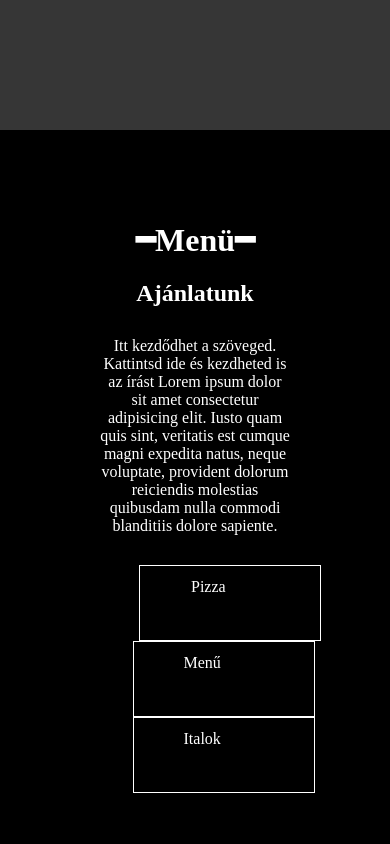
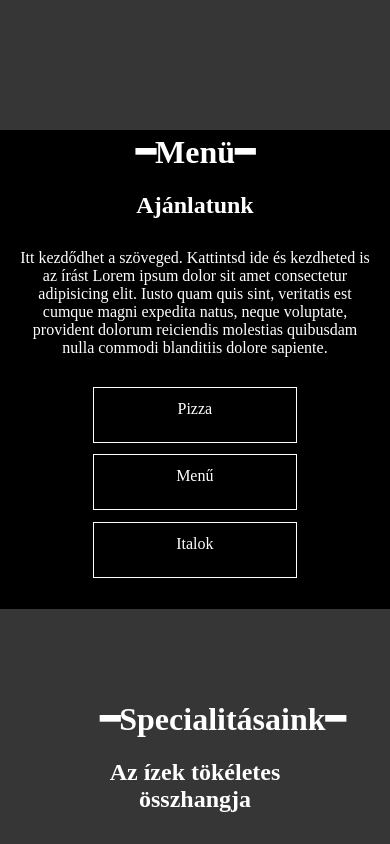
Before and after one commit to tothgergogithub/TG_pizza, a plain HTML site: page index.html in a window 390 px wide. Shown: the part 720-1564 px from the top of the page. Drawn offline with Linux system fonts and the light colour scheme.

Commit message:
reszponzivmenu

```diff
--- a/pizza.css
+++ b/pizza.css
@@ -368,19 +368,26 @@ body{
     }
     #menu{
         display: block;
+        padding: 20px;
     }
     .szoveg3{
         width: 100%;
     }
+    #panelsor{
+
+        margin-top: 5%;
+    }
     .panelek{
         display: block;
-        margin: auto;
-        padding-left: 5%;
+        margin: 5%;
+        height: 30px;
+        width: 45%;
+    }
+    #lablec{
+
     }
 
 
 
 
-
-
 }
```
